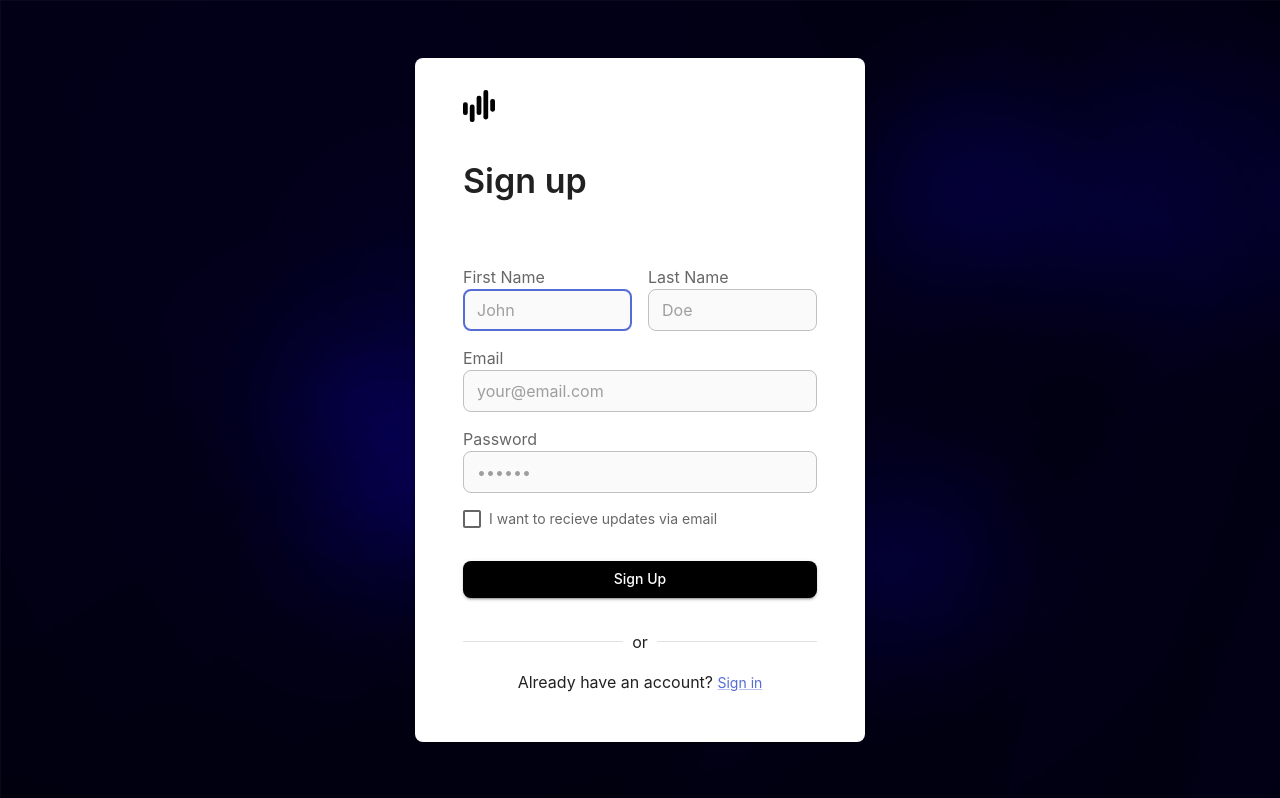
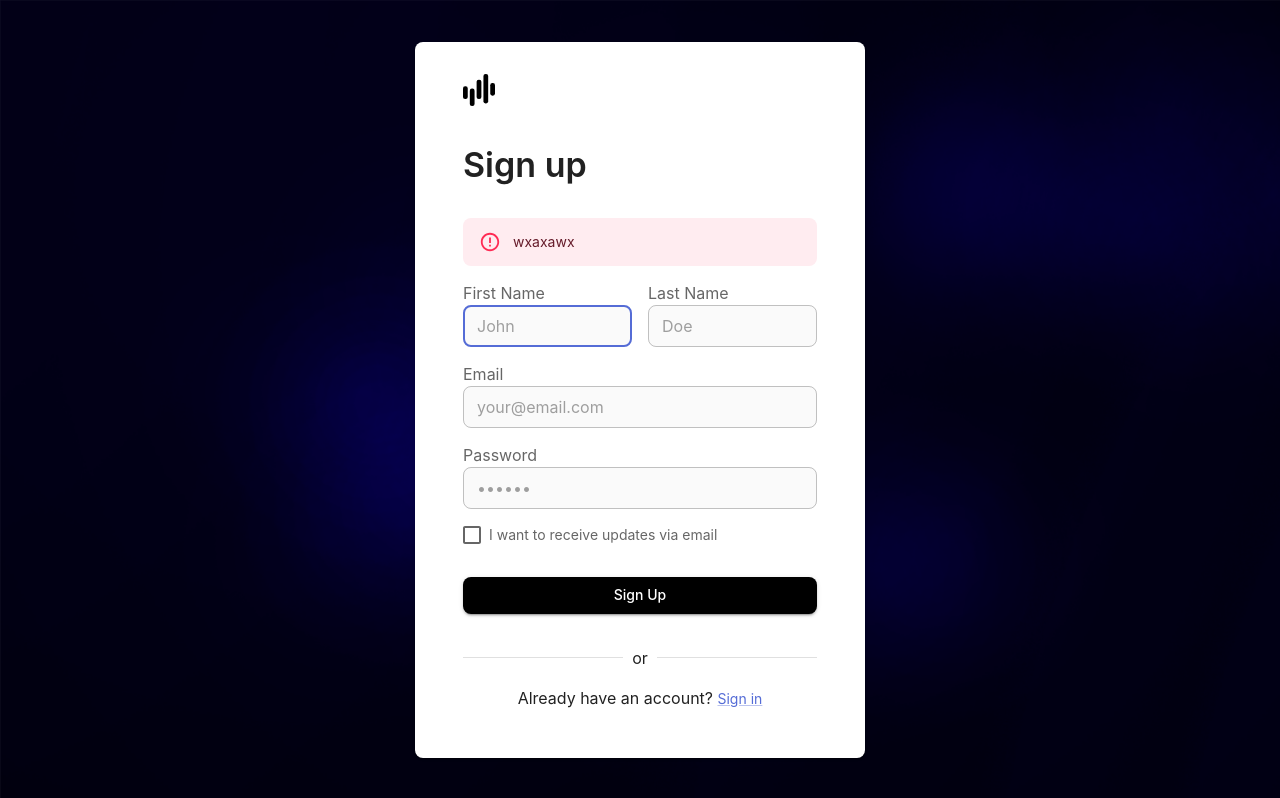
Before and after one commit to Tin-Duong1/IceMetrics, a React (Vite) app in the folder client/: page /signup in a window 1280 px wide. Built offline with nearby package versions, Linux system fonts and the light colour scheme.

Commit message:
added connection to the fastAPI instance so that we can styart making routes between the database and the frontend

```diff
--- a/client/package.json
+++ b/client/package.json
@@ -3,6 +3,7 @@
   "private": true,
   "version": "5.0.0",
   "type": "module",
+  "proxy": "http://0.0.0.0:8000/",
   "scripts": {
     "dev": "vite",
     "build": "tsc && vite build",
@@ -13,6 +14,8 @@
     "@emotion/styled": "latest",
     "@mui/icons-material": "next",
     "@mui/material": "next",
+    "axios": "^1.7.9",
+    "dotenv": "^16.4.7",
     "framer-motion": "^12.0.6",
     "react": "latest",
     "react-dom": "latest",
--- a/client/src/components/SignIn.tsx
+++ b/client/src/components/SignIn.tsx
@@ -1,67 +1,44 @@
 import {
+  Alert,
   Box,
   Button,
   Card,
   Checkbox,
   Divider,
   FormControl,
-  FormControlLabel,
   FormLabel,
   Link,
-  Slide,
   TextField,
   Typography,
 } from "@mui/material";
 import LogInBackground from "/LogInBackground.png";
 import Logo from "/LogoBlack.svg";
 import { FormEvent, useState } from "react";
+import axios from "axios";
 
 function SignIn() {
-  const [emailError, setEmailError] = useState(false);
-  const [emailText, setEmailText] = useState("");
-  const [passwordError, setPasswordError] = useState(false);
-  const [passwordText, setPasswordText] = useState("");
+  const [invalidCredentials, setInvalidCredentials] = useState(false);
 
-  const handleSubmit = (event: FormEvent<HTMLFormElement>) => {
-    if (emailError || passwordError) {
-      event.preventDefault();
-      return;
-    }
+  const handleSubmit = async (event: FormEvent<HTMLFormElement>) => {
+    event.preventDefault();
     const data = new FormData(event.currentTarget);
 
-    //IMPLEMENT THE SUBMISSION TO THE BACKEND
-    //
-    //
-    //
-    //
-    //
-  };
+    try {
+      const response = await axios.post("/api/signin", {
+        email: data.get("email"),
+        password: data.get("password"),
+      });
+    } catch (error) {
+      if (axios.isAxiosError(error)) {
+        if (error.response) {
+          const statusCode = error.response.status;
 
-  const validateInput = () => {
-    const email = document.getElementById("email") as HTMLInputElement;
-    const password = document.getElementById("password") as HTMLInputElement;
-
-    let valid = true;
-
-    if (!email.value || !/\S+@\S+\.\S+/.test(email.value)) {
-      setEmailError(true);
-      setEmailText("Please enter a valid email adress.");
-      valid = false;
-    } else {
-      setEmailError(false);
-      setEmailText("");
+          if (statusCode === 401) {
+            setInvalidCredentials(true);
+          }
+        }
+      }
     }
-
-    if (!password.value || password.value.length < 6) {
-      setPasswordError(true);
-      setPasswordText("Password must be at least 6 characters long.");
-      valid = false;
-    } else {
-      setPasswordError(false);
-      setPasswordText("");
-    }
-
-    return valid;
   };
 
   return (
@@ -106,20 +83,21 @@ function SignIn() {
         <Box
           component="form"
           onSubmit={handleSubmit}
-          noValidate
           sx={{ display: "flex", flexDirection: "column", gap: 2, mt: 4 }}
         >
+          {invalidCredentials && (
+            <Alert sx={{ borderRadius: 2 }} severity="error">
+              Invalid Credentials
+            </Alert>
+          )}
           <FormControl>
             <FormLabel htmlFor="email">Email</FormLabel>
             <TextField
-              error={emailError}
-              helperText={emailText}
               id="email"
               type="email"
               name="email"
               placeholder="your@email.com"
               autoComplete="email"
-              autoFocus
               required
               fullWidth
             />
@@ -127,12 +105,10 @@ function SignIn() {
           <FormControl>
             <FormLabel htmlFor="password">Password</FormLabel>
             <TextField
-              error={passwordError}
-              helperText={passwordText}
+              id="password"
+              type="password"
               name="password"
               placeholder="••••••"
-              type="password"
-              id="password"
               autoComplete="current-password"
               required
               fullWidth
@@ -152,12 +128,7 @@ function SignIn() {
               <Typography variant="body2">Remember me</Typography>
             </FormLabel>
           </FormControl>
-          <Button
-            type="submit"
-            onClick={validateInput}
-            variant="contained"
-            color="primary"
-          >
+          <Button type="submit" variant="contained" color="primary">
             Sign In
           </Button>
           <Link component="button" type="button" variant="body2" sx={{ my: 2 }}>
--- a/client/src/components/SignUp.tsx
+++ b/client/src/components/SignUp.tsx
@@ -1,4 +1,5 @@
 import {
+  Alert,
   Box,
   Button,
   Card,
@@ -13,78 +14,36 @@ import {
 import LogInBackground from "/LogInBackground.png";
 import Logo from "/LogoBlack.svg";
 import { FormEvent, useState } from "react";
+import axios from "axios";
 
 function SignUp() {
-  const [firstError, setFirstError] = useState(false);
-  const [firstText, setFirstText] = useState("");
+  const [signupError, setSignupError] = useState(true);
+  const [signupMessage, setSignupMessage] = useState("wxaxawx");
+  const [emailUsed, setEmailUsed] = useState(false);
 
-  const [lastError, setLastError] = useState(false);
-  const [lastText, setLastText] = useState("");
-
-  const [emailError, setEmailError] = useState(false);
-  const [emailText, setEmailText] = useState("");
-
-  const [passwordError, setPasswordError] = useState(false);
-  const [passwordText, setPasswordText] = useState("");
-
-  const handleSubmit = (event: FormEvent<HTMLFormElement>) => {
-    if (emailError || passwordError || firstError || lastError) {
+  const handleSubmit = async (event: FormEvent<HTMLFormElement>) => {
     event.preventDefault();
-      return;
-    }
     const data = new FormData(event.currentTarget);
 
-    //IMPLEMENT THE SUBMISSION TO THE BACKEND
-    //
-    //
-    //
-    //
-    //
-  };
+    try {
+      const response = await axios.post("/api/signup", {
+        firstName: data.get("firstname"),
+        lastName: data.get("lastname"),
+        email: data.get("email"),
+        password: data.get("password"),
+      });
+    } catch (error) {
+      if (axios.isAxiosError(error)) {
+        if (error.response) {
+          const statusCode = error.response.status;
 
-  const validateInput = () => {
-    const email = document.getElementById("email") as HTMLInputElement;
-    const password = document.getElementById("password") as HTMLInputElement;
-    const firstName = document.getElementById("firstname") as HTMLInputElement;
-    const lastName = document.getElementById("lastname") as HTMLInputElement;
-
-    let valid = true;
-
-    if (!firstName.value) {
-      setFirstError(true);
-      setFirstText("Enter your first name.");
-    } else {
-      setFirstError(false);
-      setFirstText("");
+          if (statusCode === 409) {
+            setSignupError(true);
+            setSignupMessage("Email is already in use.");
           }
-
-    if (!lastName.value) {
-      setLastError(true);
-      setLastText("Enter your last name.");
-    } else {
-      setLastError(false);
-      setLastText("");
         }
-
-    if (!email.value || !/\S+@\S+\.\S+/.test(email.value)) {
-      setEmailError(true);
-      setEmailText("Please enter a valid email adress.");
-      valid = false;
-    } else {
-      setEmailError(false);
-      setEmailText("");
       }
-
-    if (!password.value || password.value.length < 6) {
-      setPasswordError(true);
-      setPasswordText("Password must be at least 6 characters long.");
-      valid = false;
-    } else {
-      setPasswordError(false);
-      setPasswordText("");
     }
-
-    return valid;
   };
 
   return (
@@ -126,24 +85,25 @@ function SignUp() {
             Sign up
           </Typography>
         </Box>
-        <Box sx={{ display: "flex", flexDirection: "column", gap: 2, mt: 4 }}>
         <Box
           component="form"
           onSubmit={handleSubmit}
-            sx={{
-              display: "flex",
-              flexDirection: "row",
-              gap: 2,
-              mt: 4,
-            }}
+          sx={{ display: "flex", flexDirection: "column", gap: 2, mt: 4 }}
         >
+          {signupMessage && (
+            <Alert
+              sx={{ borderRadius: 2 }}
+              severity={signupError ? "error" : "success"}
+            >
+              {signupMessage}
+            </Alert>
+          )}
+          <Box sx={{ display: "flex", flexDirection: "row", gap: 2 }}>
             <FormControl>
               <FormLabel htmlFor="firstname">First Name</FormLabel>
               <TextField
-                error={firstError}
-                helperText={firstText}
                 id="firstname"
-                type="firstname"
+                type="text"
                 name="firstname"
                 placeholder="John"
                 autoCapitalize="words"
@@ -155,10 +115,8 @@ function SignUp() {
             <FormControl>
               <FormLabel htmlFor="lastname">Last Name</FormLabel>
               <TextField
-                error={lastError}
-                helperText={lastText}
                 id="lastname"
-                type="lastname"
+                type="text"
                 name="lastname"
                 placeholder="Doe"
                 autoCapitalize="words"
@@ -170,8 +128,6 @@ function SignUp() {
           <FormControl>
             <FormLabel htmlFor="email">Email</FormLabel>
             <TextField
-              error={emailError}
-              helperText={emailText}
               id="email"
               type="email"
               name="email"
@@ -184,8 +140,6 @@ function SignUp() {
           <FormControl>
             <FormLabel htmlFor="password">Password</FormLabel>
             <TextField
-              error={passwordError}
-              helperText={passwordText}
               name="password"
               placeholder="••••••"
               type="password"
@@ -207,7 +161,7 @@ function SignUp() {
             <Checkbox sx={{ height: 10, width: 10 }} />
             <FormLabel htmlFor="remember">
               <Typography variant="body2">
-                I want to recieve updates via email
+                I want to receive updates via email
               </Typography>
             </FormLabel>
           </FormControl>
@@ -216,7 +170,6 @@ function SignUp() {
             type="submit"
             variant="contained"
             color="primary"
-            onClick={validateInput}
           >
             Sign Up
           </Button>
--- a/client/vite.config.ts
+++ b/client/vite.config.ts
@@ -1,7 +1,18 @@
-import { defineConfig } from 'vite';
-import react from '@vitejs/plugin-react';
+import { defineConfig } from "vite";
+import react from "@vitejs/plugin-react";
 
 // https://vite.dev/config/
 export default defineConfig({
   plugins: [react()],
+  server: {
+    proxy: {
+      "/api": {
+        target: "http://0.0.0.0:8000/",
+        changeOrigin: true,
+        secure: false,
+        ws: true,
+        rewrite: (path) => path.replace(/^\/api/, ""),
+      },
+    },
+  },
 });
```
Also changed, not shown: 1 other file (tests, documents, lock files or other folders). Lines whose indentation alone changed are shown as unchanged.
